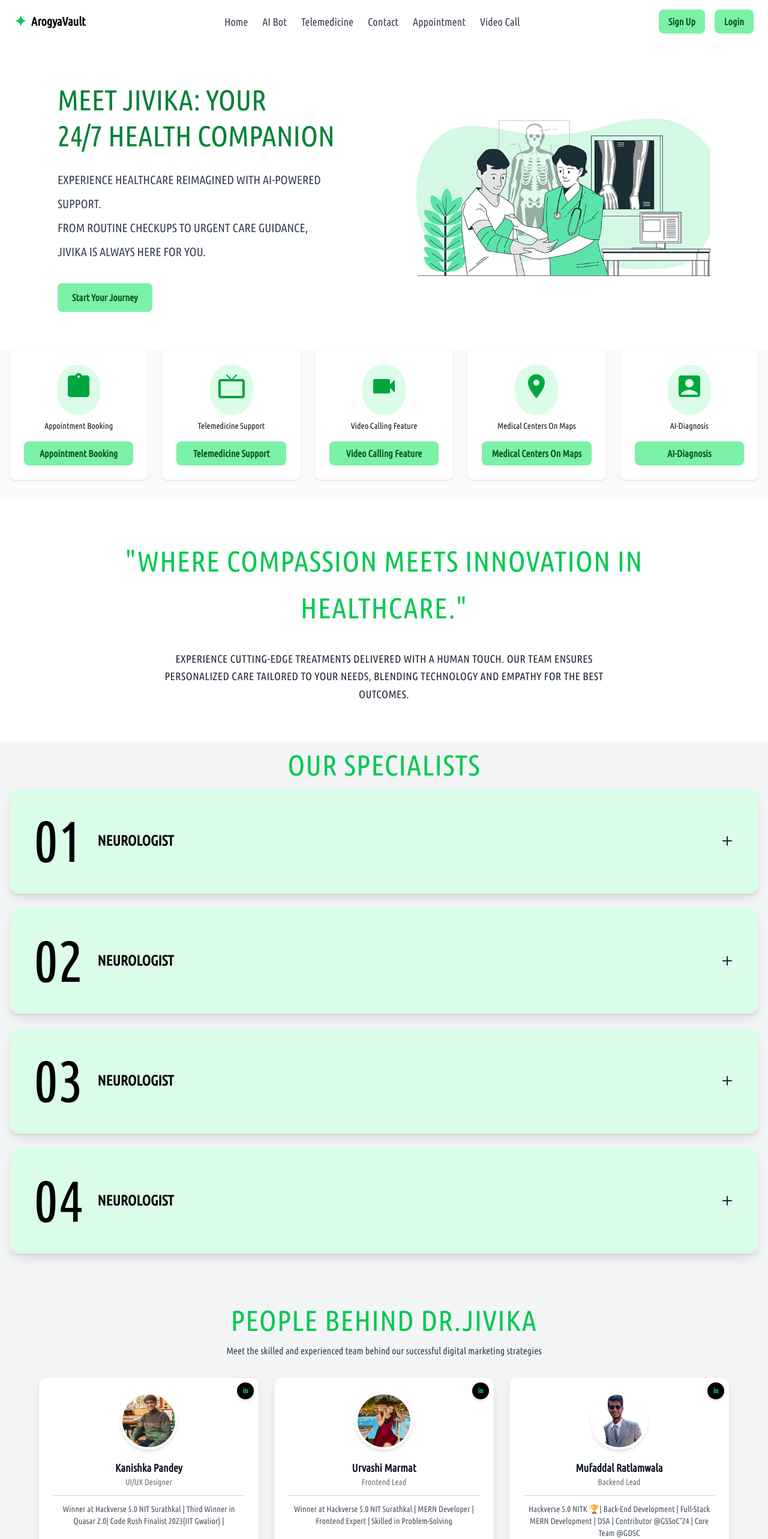
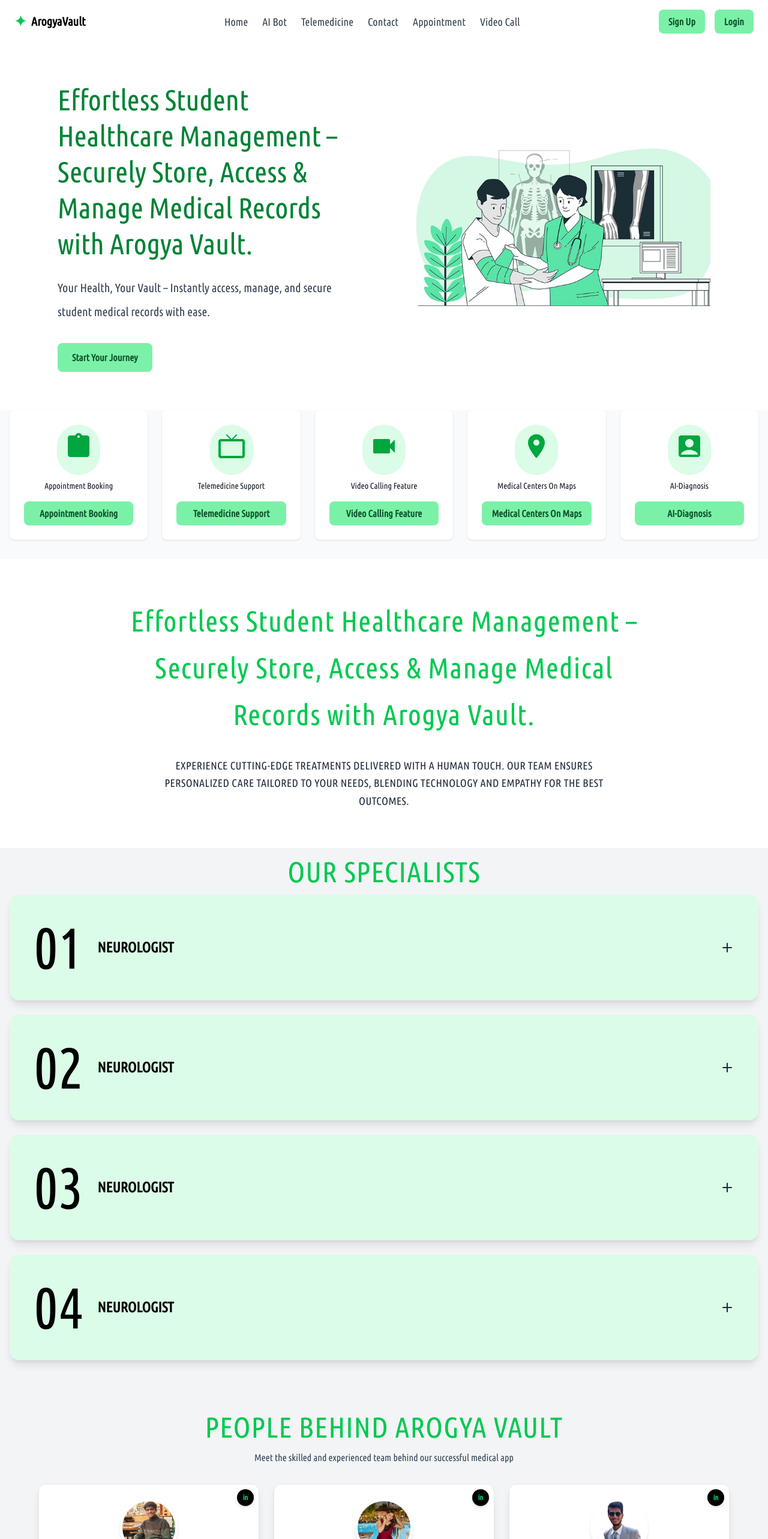
Before and after one commit to kanishkapan/ArogyaVault, a React (Vite) app in the folder Frontend/: page / in a window 1280 px wide. Shown: the top 2566 px of the page at 60% size. Built offline with nearby package versions, Linux system fonts and the light colour scheme.

Commit message:
slogans changed

```diff
--- a/Frontend/src/App.jsx
+++ b/Frontend/src/App.jsx
@@ -63,7 +63,7 @@ const App = () => {
         <Route path="/recordform" element={<HealthRecordForm />} />
         <Route path="/ai-assistant" element={<DoctorInsightsChat />} />
         <Route path="/slots" element={<DoctorTimeSlotSelector />} />
-        <Route path="/prescription" element={<PrescriptionGenerator />} />
+        <Route path="/prescriptions" element={<PrescriptionGenerator />} />
 
 
       </Routes>
--- a/Frontend/src/components/AiBot/Header.jsx
+++ b/Frontend/src/components/AiBot/Header.jsx
@@ -7,13 +7,11 @@ const Header = () => {
         {/* Text Content */}
         <div className="lg:w-1/2 text-left">
         <h1 className="text-green-700 text-3xl lg:text-5xl font-thin mb-6 leading-snug lg:leading-tight">
-  MEET JIVIKA: YOUR <br /> 24/7 HEALTH COMPANION
+        Your Smart Healthcare Assistant – Instant Answers, Anytime!
 </h1>
 
           <p className="text-gray-700 text-lg lg:text-xl mb-8 leading-relaxed lg:leading-loose">
-            EXPERIENCE HEALTHCARE REIMAGINED WITH AI-POWERED SUPPORT. <br />
-            FROM ROUTINE CHECKUPS TO URGENT CARE GUIDANCE, <br />
-            JIVIKA IS ALWAYS HERE FOR YOU.
+          Your 24/7 smart health assistant – instantly answer queries, manage records, and simplify student healthcare with AI-powered precision!
           </p>
           <button className="bg-green-300 text-green-900 px-6 py-3 rounded-lg font-bold hover:bg-green-400 transition duration-300">
             Start Your Journey
--- a/Frontend/src/components/Booking/Header.jsx
+++ b/Frontend/src/components/Booking/Header.jsx
@@ -7,13 +7,11 @@ const Header = () => {
         {/* Text Content */}
         <div className="lg:w-1/2 text-left">
         <h1 className="text-green-700 text-3xl lg:text-5xl font-thin mb-6 leading-snug lg:leading-tight">
-  MEET JIVIKA: YOUR <br /> 24/7 HEALTH COMPANION
+        Book. Confirm. Stay Healthy
 </h1>
 
           <p className="text-gray-700 text-lg lg:text-xl mb-8 leading-relaxed lg:leading-loose">
-            EXPERIENCE HEALTHCARE REIMAGINED WITH AI-POWERED SUPPORT. <br />
-            FROM ROUTINE CHECKUPS TO URGENT CARE GUIDANCE, <br />
-            JIVIKA IS ALWAYS HERE FOR YOU.
+          Schedule doctor appointments in seconds – hassle-free booking, instant confirmations, and seamless healthcare access with Arogya Vault!
           </p>
           <button className="bg-green-300 text-green-900 px-6 py-3 rounded-lg font-bold hover:bg-green-400 transition duration-300">
             Start Your Journey
--- a/Frontend/src/components/ContactUs/Header.jsx
+++ b/Frontend/src/components/ContactUs/Header.jsx
@@ -7,13 +7,11 @@ const Header = () => {
         {/* Text Content */}
         <div className="lg:w-1/2 text-left">
         <h1 className="text-green-700 text-3xl lg:text-5xl font-thin mb-6 leading-snug lg:leading-tight">
-  MEET JIVIKA: YOUR <br /> 24/7 HEALTH COMPANION
+        Reach Out, We’re Here to Help!
 </h1>
 
           <p className="text-gray-700 text-lg lg:text-xl mb-8 leading-relaxed lg:leading-loose">
-            EXPERIENCE HEALTHCARE REIMAGINED WITH AI-POWERED SUPPORT. <br />
-            FROM ROUTINE CHECKUPS TO URGENT CARE GUIDANCE, <br />
-            JIVIKA IS ALWAYS HERE FOR YOU.
+          Have questions or need support? Contact us anytime – we’re just a message away to assist you with Arogya Vault!
           </p>
           <button className="bg-green-300 text-green-900 px-6 py-3 rounded-lg font-bold hover:bg-green-400 transition duration-300">
             Start Your Journey
--- a/Frontend/src/components/HomePage/HealthcareHeader.jsx
+++ b/Frontend/src/components/HomePage/HealthcareHeader.jsx
@@ -5,7 +5,7 @@ const HealthcareHeader = () => {
     <div className="w-full bg-white py-16 ">
       <div className="max-w-4xl mx-auto text-center space-y-8">
         <h1 className="text-2xl md:text-4xl lg:text-5xl text-green-500 font-light leading-relaxed tracking-wide">
-          "WHERE COMPASSION MEETS INNOVATION IN HEALTHCARE."
+        Effortless Student Healthcare Management – Securely Store, Access & Manage Medical Records with Arogya Vault.
         </h1>
 
         <p className="text-sm md:text-base lg:text-lg text-gray-800 font-medium leading-relaxed tracking-wide max-w-3xl mx-auto px-4">
--- a/Frontend/src/components/HomePage/HeroSection.jsx
+++ b/Frontend/src/components/HomePage/HeroSection.jsx
@@ -7,13 +7,11 @@ const HeroSection = () => {
         {/* Text Content */}
         <div className="lg:w-1/2 text-left">
         <h1 className="text-green-700 text-3xl lg:text-5xl font-thin mb-6 leading-snug lg:leading-tight">
-  MEET JIVIKA: YOUR <br /> 24/7 HEALTH COMPANION
+        Effortless Student Healthcare Management – Securely Store, Access & Manage Medical Records with Arogya Vault.
 </h1>
 
           <p className="text-gray-700 text-lg lg:text-xl mb-8 leading-relaxed lg:leading-loose">
-            EXPERIENCE HEALTHCARE REIMAGINED WITH AI-POWERED SUPPORT. <br />
-            FROM ROUTINE CHECKUPS TO URGENT CARE GUIDANCE, <br />
-            JIVIKA IS ALWAYS HERE FOR YOU.
+          Your Health, Your Vault – Instantly access, manage, and secure student medical records with ease.
           </p>
           <button className="bg-green-300 text-green-900 px-6 py-3 rounded-lg font-bold hover:bg-green-400 transition duration-300">
             Start Your Journey
--- a/Frontend/src/components/HomePage/TeamSection.jsx
+++ b/Frontend/src/components/HomePage/TeamSection.jsx
@@ -37,8 +37,8 @@ const teamMembers = [
 const TeamSection = () => {
   return (
     <div className="min-h-screen bg-gray-100 py-12 px-6 md:px-12">
-      <h1 className="text-center text-2xl md:text-4xl lg:text-5xl text-green-500 font-light leading-relaxed tracking-wide">PEOPLE BEHIND DR.JIVIKA</h1>
-      <p className="text-center text-gray-700 mb-8">Meet the skilled and experienced team behind our successful digital marketing strategies</p>
+      <h1 className="text-center text-2xl md:text-4xl lg:text-5xl text-green-500 font-light leading-relaxed tracking-wide">PEOPLE BEHIND AROGYA VAULT </h1>
+      <p className="text-center text-gray-700 mb-8">Meet the skilled and experienced team behind our successful medical app</p>
       <div className="grid grid-cols-1 sm:grid-cols-2 lg:grid-cols-3 gap-6 max-w-6xl mx-auto">
         {teamMembers.map((member, index) => (
           <div
--- a/Frontend/src/components/Medicine/Header.jsx
+++ b/Frontend/src/components/Medicine/Header.jsx
@@ -7,13 +7,11 @@ const HeroSection = () => {
         {/* Text Content */}
         <div className="lg:w-1/2 text-left">
         <h1 className="text-green-700 text-3xl lg:text-5xl font-thin mb-6 leading-snug lg:leading-tight">
-  MEET JIVIKA: YOUR <br /> 24/7 HEALTH COMPANION
+        Instant Care, Anytime, Anywhere!
 </h1>
 
           <p className="text-gray-700 text-lg lg:text-xl mb-8 leading-relaxed lg:leading-loose">
-            EXPERIENCE HEALTHCARE REIMAGINED WITH AI-POWERED SUPPORT. <br />
-            FROM ROUTINE CHECKUPS TO URGENT CARE GUIDANCE, <br />
-            JIVIKA IS ALWAYS HERE FOR YOU.
+          Connect with doctors on demand – book virtual consultations, get prescriptions, and manage your health effortlessly with Arogya Vault’s telemedicine feature
           </p>
           <button className="bg-green-300 text-green-900 px-6 py-3 rounded-lg font-bold hover:bg-green-400 transition duration-300">
             Start Your Journey
--- a/Frontend/src/components/VideoCall/HeaderVideo.jsx
+++ b/Frontend/src/components/VideoCall/HeaderVideo.jsx
@@ -7,13 +7,11 @@ const HeaderVideo = () => {
         {/* Text Content */}
         <div className="lg:w-1/2 text-left">
         <h1 className="text-green-700 text-3xl lg:text-5xl font-thin mb-6 leading-snug lg:leading-tight">
-  MEET JIVIKA: YOUR <br /> 24/7 HEALTH COMPANION
+        Seamless Video Consultations, Anytime!
 </h1>
 
           <p className="text-gray-700 text-lg lg:text-xl mb-8 leading-relaxed lg:leading-loose">
-            EXPERIENCE HEALTHCARE REIMAGINED WITH AI-POWERED SUPPORT. <br />
-            FROM ROUTINE CHECKUPS TO URGENT CARE GUIDANCE, <br />
-            JIVIKA IS ALWAYS HERE FOR YOU.
+          Connect with healthcare professionals in real-time – secure, high-quality video calls for instant medical advice and support, right from Arogya Vault!
           </p>
           <button className="bg-green-300 text-green-900 px-6 py-3 rounded-lg font-bold hover:bg-green-400 transition duration-300">
             Start Your Journey
```
Also changed, not shown: Frontend/src/components/StudentDashboard/DocDash.jsx (+76 -73 lines).
